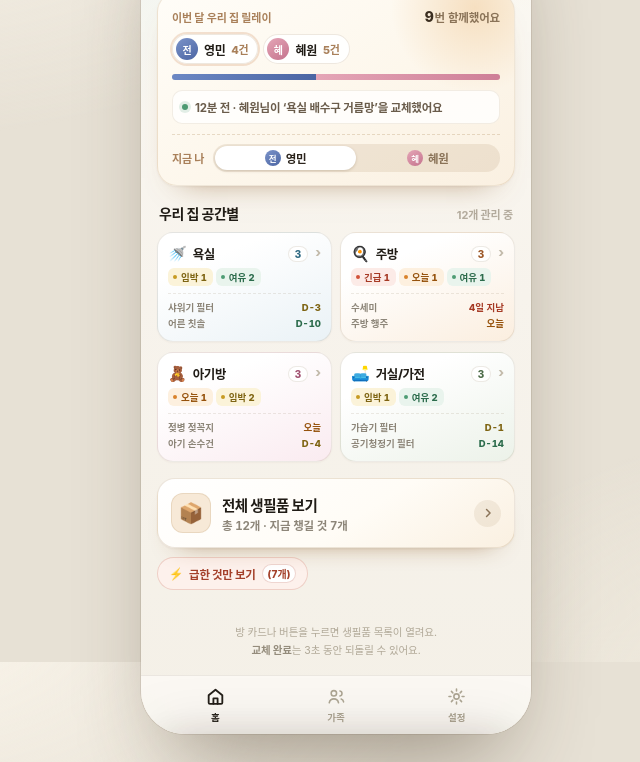
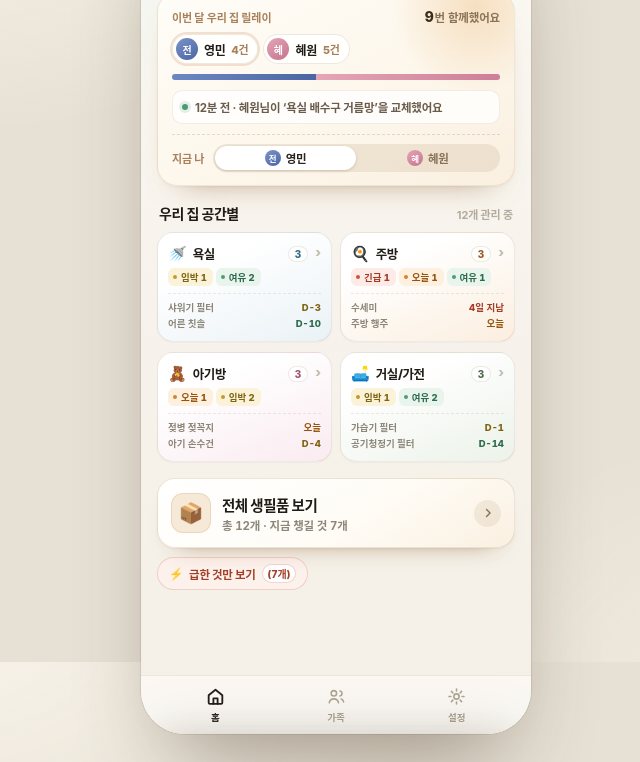
Before and after one commit to 4kb2rczkv9-beep/Tearm-app, a plain HTML site: page index.html in a window 1280 px wide. Shown: the part 138-900 px from the top of the page, without its empty margins (304-944 px from the left). Drawn offline with Linux system fonts and the light colour scheme.

Commit message:
style: 홈 하단 안내 문구를 덜어내고 아이폰 안전영역에서도 스크롤 없이 맞춤

```diff
--- a/index.html
+++ b/index.html
@@ -240,8 +240,6 @@
 
   #view-home{display:flex;flex-direction:column;padding-bottom:calc(74px + env(safe-area-inset-bottom))}
   #view-home>*{flex:none}
-  .home-foot{margin:auto 6px 0;padding-top:18px;font-size:10.5px;line-height:1.7;color:#B0A897;text-align:center;letter-spacing:-.1px}
-  .home-foot b{color:#948C7C;font-weight:800}
 
   /* =========================================================
      리스트 서브뷰
@@ -627,11 +625,6 @@
             <span class="ec-n" id="urgentN">(0개)</span>
           </button>
         </section>
-
-        <p class="home-foot">
-          방 카드나 버튼을 누르면 생필품 목록이 열려요.<br>
-          <b>교체 완료</b>는 3초 동안 되돌릴 수 있어요.
-        </p>
       </main>
 
       <!-- ================= LIST (생필품 서브뷰) ================= -->
```
